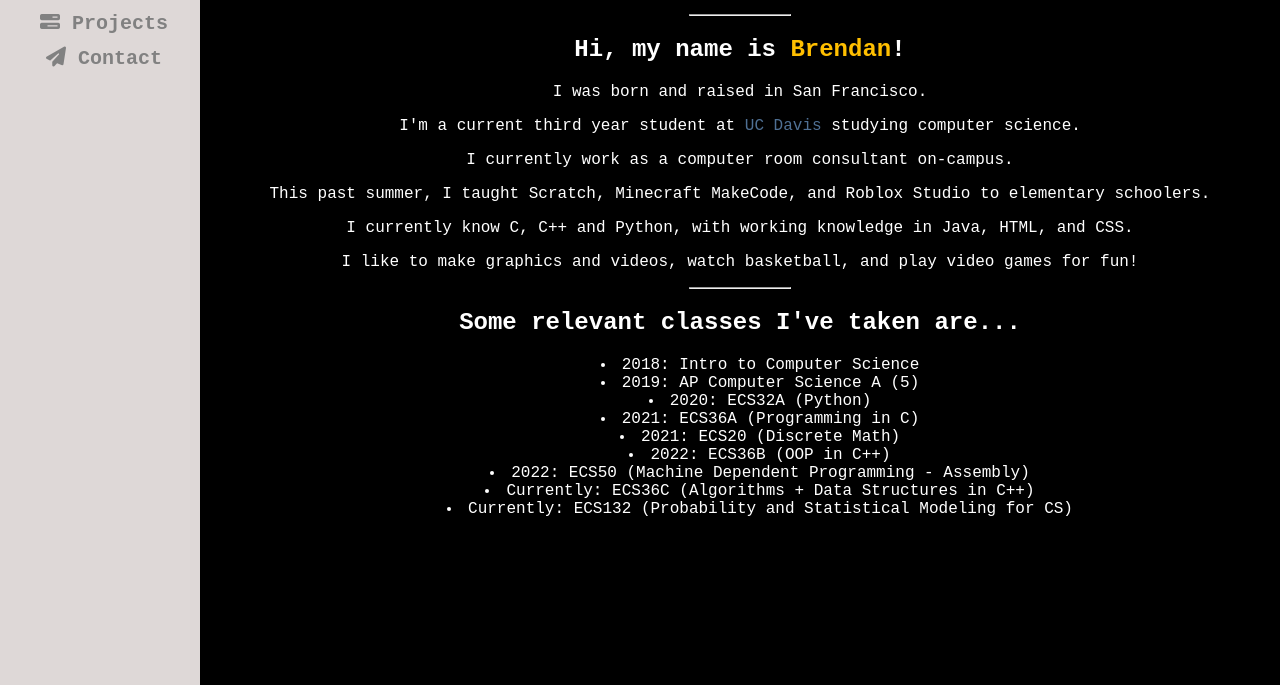
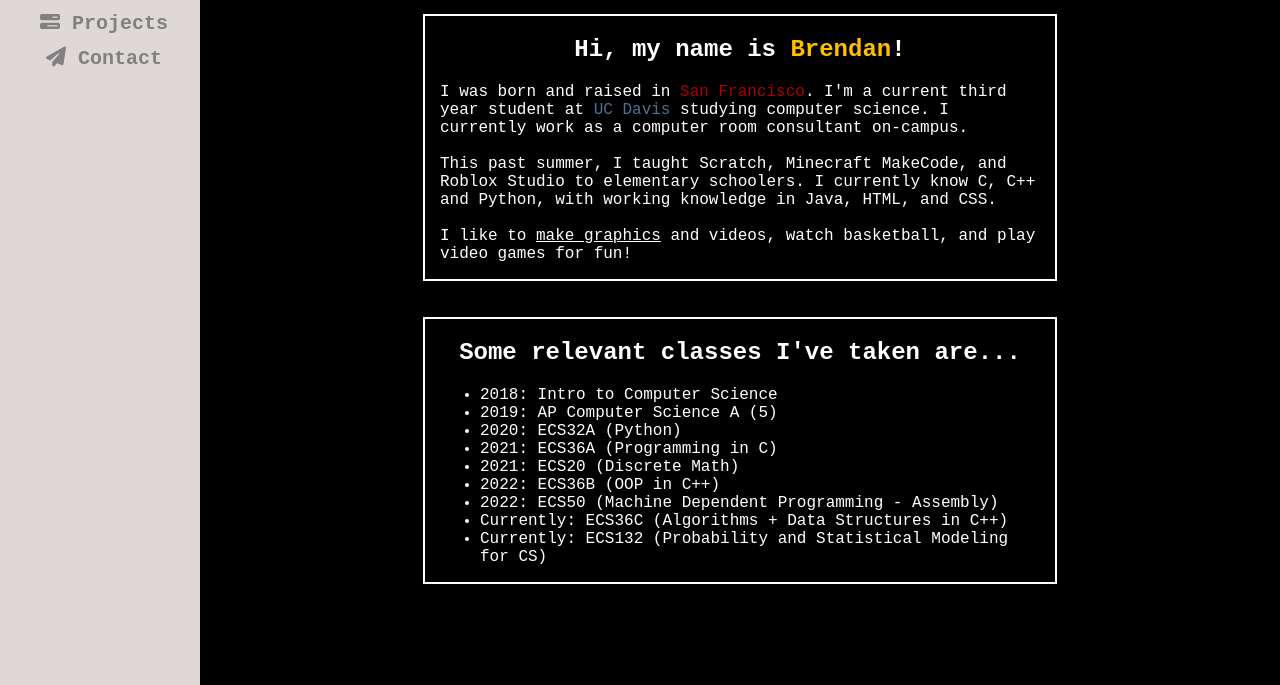
Before and after one commit to brenleung/personal-portfolio, a plain HTML site: page about-me.html in a window 1280 px wide. Shown: the part 115-800 px from the top of the page. Drawn offline with nearby package versions, Linux system fonts and the light colour scheme.

Commit message:
redone about-me section

```diff
--- a/about-me.html
+++ b/about-me.html
@@ -28,18 +28,21 @@
             <h1>about me.</h1>
         </div>
 
-        <hr style="width: 100px">
+        <!--<hr style="width: 100px">-->
 
+        <div class="box">
             <h2>Hi, my name is <span style="color:#FFBF00">Brendan</span>!</h2>
-        <p>I was born and raised in San Francisco.</p>
-        <p>I'm a current third year student at <span style="color:#4F7094">UC Davis</span> studying computer science.</p>
-        <p>I currently work as a computer room consultant on-campus.</p>
-        <p>This past summer, I taught Scratch, Minecraft MakeCode, and Roblox Studio to elementary schoolers.</p>
-        <p>I currently know C, C++ and Python, with working knowledge in Java, HTML, and CSS.</p>
-        <p>I like to make graphics and videos, watch basketball, and play video games for fun!</p>
+            <p style="text-align: left;">I was born and raised in <span style="color:rgb(170,0,0)">San Francisco</span>.
+            I'm a current third year student at <span style="color:#4F7094">UC Davis</span> studying computer science.
+            I currently work as a computer room consultant on-campus.<br><br>
+            This past summer, I taught Scratch, Minecraft MakeCode, and Roblox Studio to elementary schoolers.
+            I currently know C, C++ and Python, with working knowledge in Java, HTML, and CSS.<br><br>
+            I like to <a href="instagram.com/nbastatsource">make graphics</a> and videos, watch basketball, and play video games for fun!</p>
+        </div>
 
-        <hr style="width: 100px">
+        <br><br>
 
+        <div class="box">
             <h2>Some relevant classes I've taken are...</h2>
             <div class="classes">
                 <ul>
@@ -55,6 +58,7 @@
                 </ul>
             </div>
         </div>
+    </div>
 </body>
 
 </html>
--- a/styles.css
+++ b/styles.css
@@ -65,7 +65,8 @@ body {
 }
 
 .classes {
-    list-style-position: inside;
+    /*list-style-position: inside;*/
+    text-align: left;
 }
 
 .wrapper {
@@ -251,3 +252,16 @@ body {
   .projects a:visited {
     color: lightgray;
   }
+
+  .box {
+    border: 2px solid white;
+    width: 600px;
+    text-align: center;
+    margin: 0 auto;
+    padding-left: 15px;
+    padding-right: 15px;
+  }
+
+  .box a {
+    color: white;
+  }
```
Also changed, not shown: index.html (+0 -1 lines). Lines whose indentation alone changed are shown as unchanged.
